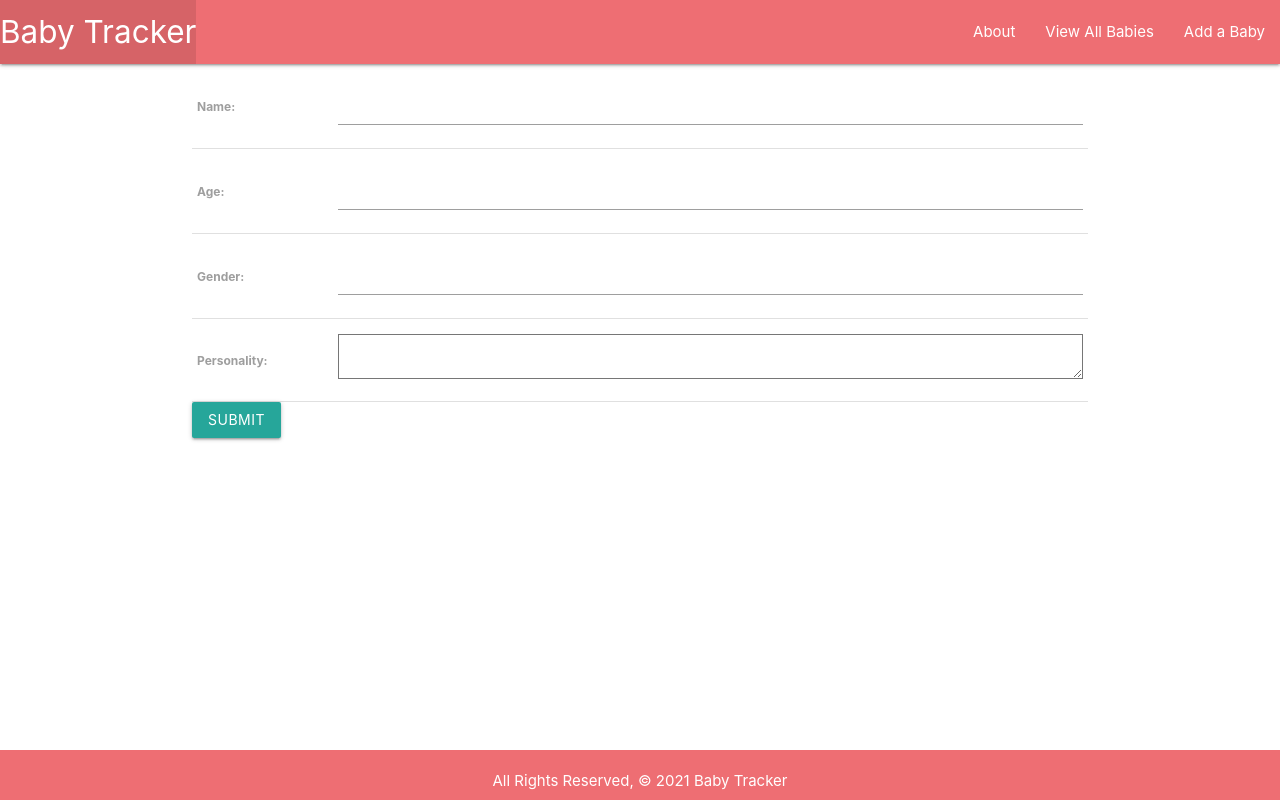
After one commit to mimi3403/Baby-Tracker, a Django app: page /babies/create/ in a window 1280 px wide. The commit adds this page. Run offline with Django 3.2, Linux system fonts and the light colour scheme.

Commit message:
feat: create a baby

```diff
--- a/main_app/templates/base.html
+++ b/main_app/templates/base.html
@@ -26,6 +26,9 @@
           <li>
             <a href="{% url 'index' %}">View All Babies</a>
           </li>
+          <li>
+            <a href="{% url 'babies_create' %}">Add a Baby</a>
+          </li>
         </ul>
       </div>
     </nav>
--- /dev/null
+++ b/main_app/templates/main_app/baby_form.html
@@ -0,0 +1,13 @@
+{% extends 'base.html' %}
+
+{% block content %}
+
+<form action="" method="POST">
+  {% csrf_token %}
+  <table>
+    {{ form.as_table }}
+  </table>
+  <input class="btn" type="submit" value="Submit">
+</form>
+
+{% endblock %}
--- a/main_app/urls.py
+++ b/main_app/urls.py
@@ -6,4 +6,5 @@ urlpatterns = [
   path('about/', views.about, name="about"),
   path('babies/', views.babies_index, name="index"),
   path('babies/<int:baby_id>/', views.babies_detail, name="detail"),
+  path('babies/create/', views.BabyCreate.as_view(), name="babies_create"),
 ]
--- a/main_app/views.py
+++ b/main_app/views.py
@@ -1,3 +1,4 @@
+from django.views.generic.edit import CreateView
 from django.shortcuts import render
 from django.http import HttpResponse
 from .models import Baby
@@ -17,3 +18,8 @@ def babies_index(request):
 def babies_detail(request, baby_id):
   baby = Baby.objects.get(id=baby_id)
   return render(request, 'babies/detail.html', {'baby' : baby})
+
+class BabyCreate(CreateView):
+  model = Baby
+  fields = '__all__'
+  success_url = '/babies/'
```
